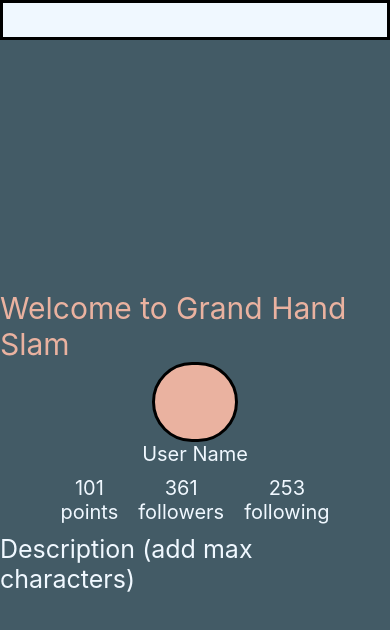
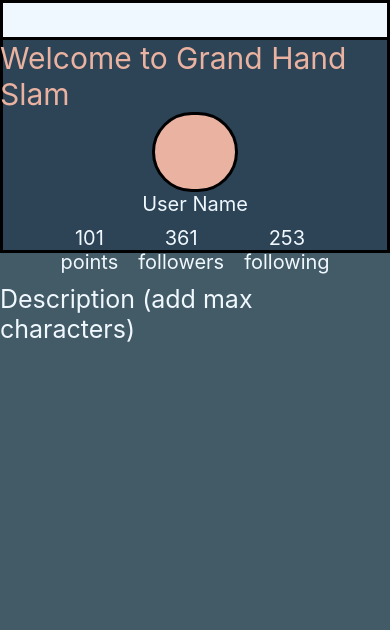
Before and after one commit to Reigningeddie/Grand_Hand_Slam_Mobile, a React Native app: screen / in a window 390 px wide. Shown: the top 630 px of the page. Built offline with nearby package versions, Linux system fonts and the light colour scheme.

Commit message:
added Banner to app.js

```diff
--- a/App.jsx
+++ b/App.jsx
@@ -2,12 +2,15 @@ import { StatusBar } from 'expo-status-bar';
 import { StyleSheet, Text, View } from 'react-native';
 import Home from './components/home';
 import UtilityBar from './components/utilityBar';
+import Banner from './components/banner';
 
 export default function App() {
   return (
     <View style={styles.body}>
       <UtilityBar />
       <Home />
+      <Banner />
+
     </View>
   );
 }
--- /dev/null
+++ b/components/banner.jsx
@@ -0,0 +1,16 @@
+import { View, StyleSheet } from 'react-native';
+
+export default function Banner() {
+  return <View style={styles.body} />
+};
+
+const styles = StyleSheet.create({
+  body: {
+    position: 'absolute',
+    backgroundColor: '#2D4356',
+    border: 'solid',
+    width: '100%',
+    height: '30%',
+    zIndex: -1,
+  }
+})
--- a/components/home.jsx
+++ b/components/home.jsx
@@ -27,7 +27,6 @@ const Home = () => {
 const styles = StyleSheet.create({
   body: {
     flex: 1,
-    justifyContent: 'center',
     alignItems: 'center',
   },
 
```
